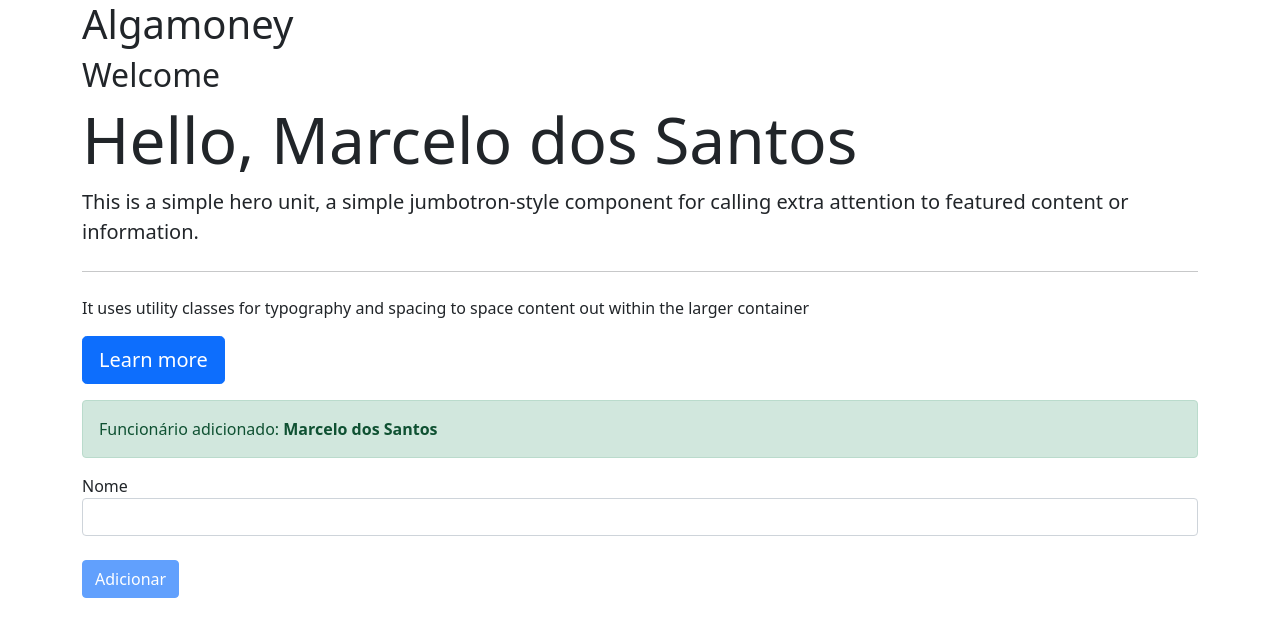
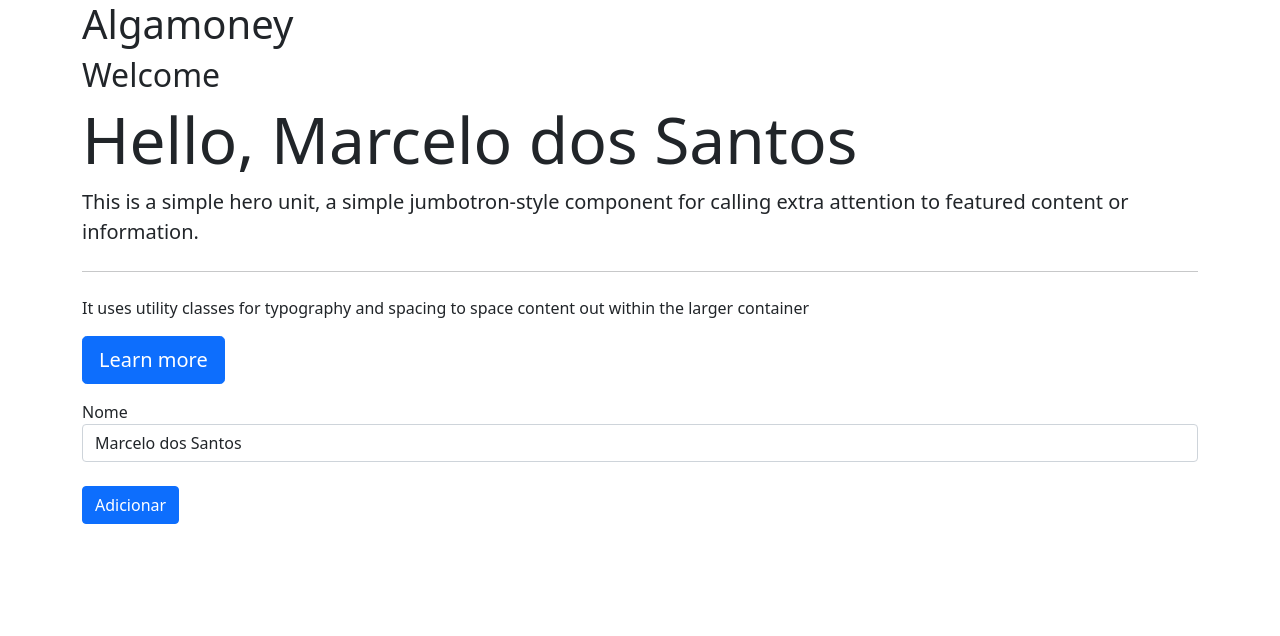
Before and after one commit to marcelosoliveira/projeto-controle-financeiro, an Angular app in the folder frontend/: page / in a window 1280 px wide. Shown: the top 636 px of the page. Built offline with nearby package versions, Linux system fonts and the light colour scheme.

Commit message:
Foi adicionado FormsModule no appModule, testes com two-way-data-bind e utilizamos a diretica estrutural *ngIf

```diff
--- a/frontend/src/app/add-name/add-name.component.html
+++ b/frontend/src/app/add-name/add-name.component.html
@@ -1,20 +1,25 @@
 <div class="container">
-    <div class="alert alert-success" role="alert">
+    <div class="alert alert-success" role="alert" *ngIf="add">
         Funcionário adicionado: <strong>{{ name }}</strong>
     </div>
 
     <div class="form-group">
         <label>Nome</label>
-        <input type="text" class="form-control" (input)=inputEmpty($event.target) #nameInput/>
+        <input
+            type="text"
+            class="form-control"
+            [(ngModel)]="name"
+            (focus)="add = false"
+        />
     </div>
 
     <br />
 
     <button
-        (click)='addName(nameInput.value)'
+        (click)='addName()'
         type="button"
         class="btn btn-primary"
-        [disabled]="value.length == 0"
+        [disabled]="name.length == 0"
         >
             Adicionar
     </button>
--- a/frontend/src/app/add-name/add-name.component.ts
+++ b/frontend/src/app/add-name/add-name.component.ts
@@ -9,19 +9,15 @@ export class AddNameComponent implements OnInit {
 
   name: string = "Marcelo dos Santos"
 
-  value: any = "";
+  add: boolean = false;
 
   constructor() { }
 
   ngOnInit(): void {
   }
 
-  addName(name: string): void {
-    this.name = name;
-  }
-
-  inputEmpty({ value }: any): void {
-    this.value = value;
+  addName(): void {
+    this.add = true;
   }
 
 }
--- a/frontend/src/app/app.module.ts
+++ b/frontend/src/app/app.module.ts
@@ -6,6 +6,7 @@ import { AppComponent } from './app.component';
 import { HelloComponent } from './hello/hello.component';
 import { WelcomeComponent } from './welcome/welcome.component';
 import { AddNameComponent } from './add-name/add-name.component';
+import { FormsModule } from '@angular/forms';
 
 @NgModule({
   declarations: [
@@ -16,7 +17,8 @@ import { AddNameComponent } from './add-name/add-name.component';
   ],
   imports: [
     BrowserModule,
-    AppRoutingModule
+    AppRoutingModule,
+    FormsModule
   ],
   providers: [],
   bootstrap: [AppComponent]
```
